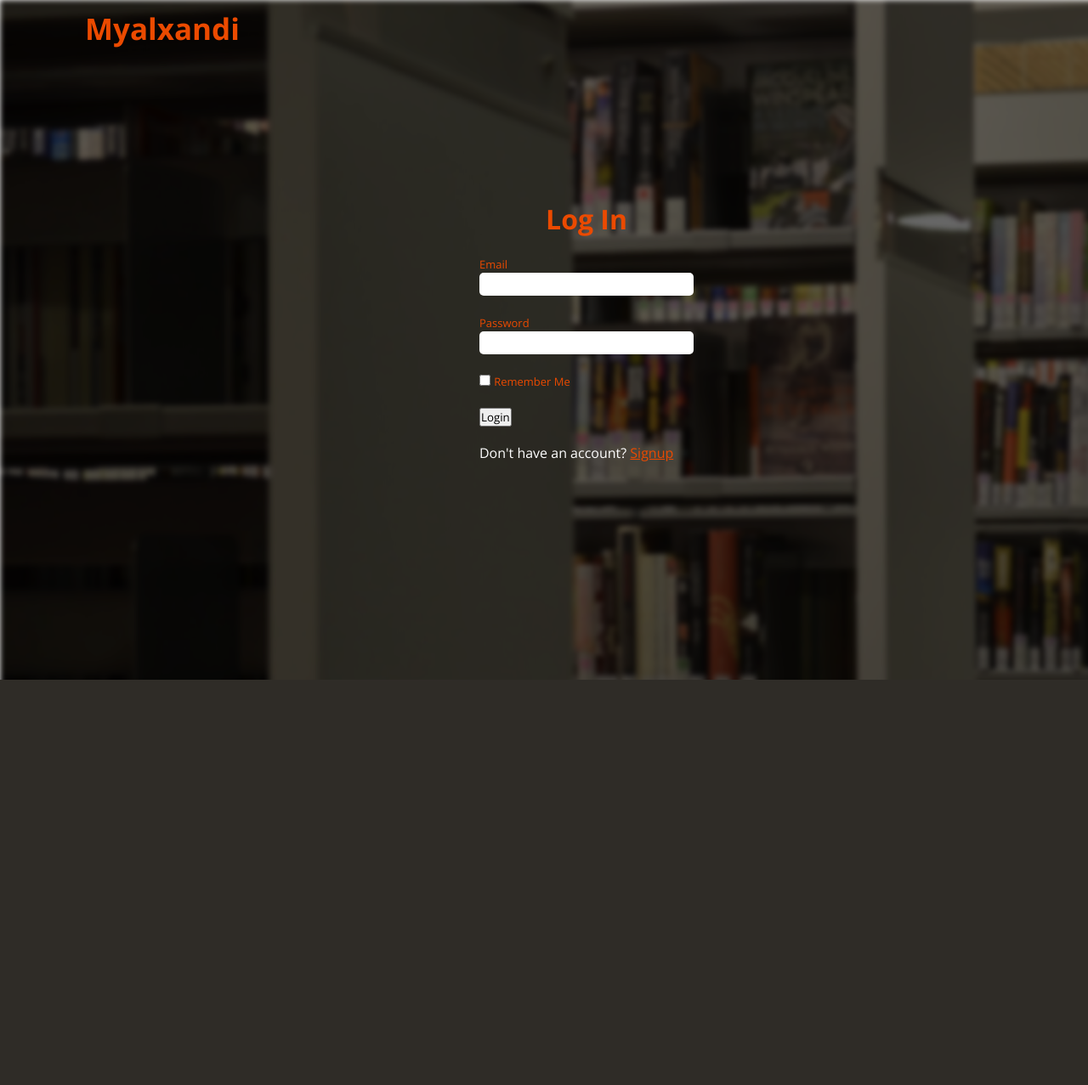
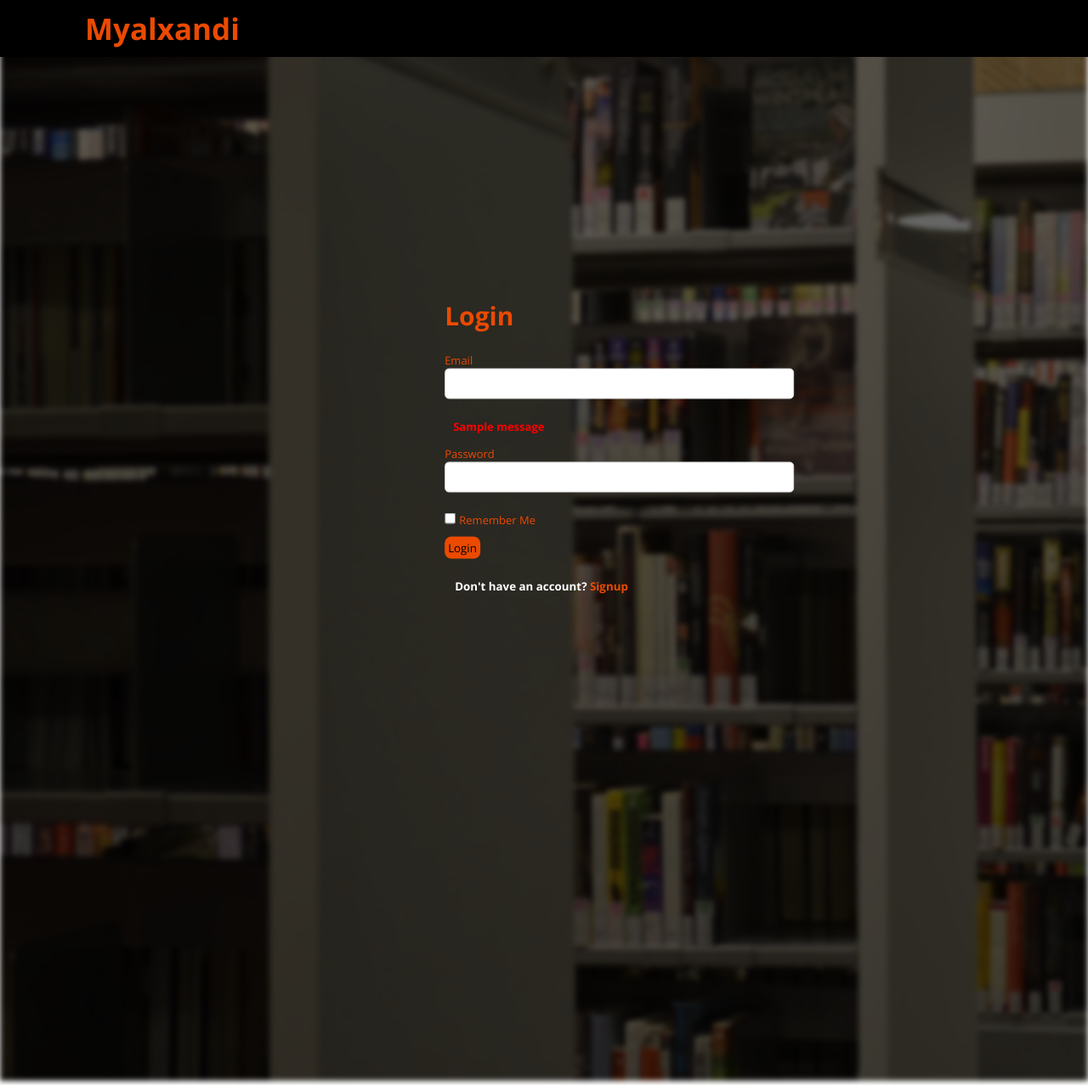
Before and after one commit to deelykos/Myalxandi, a Flask app: page /login in a window 1280 px wide. Shown: the whole page at 85% size. Before the commit the page ends 800 px from the top, so only its background shows below. Run offline with Flask 3, Linux system fonts and the light colour scheme; tables that the repository leaves empty hold one stand-in row (values such as "Sample post"); one stand-in notice (Sample message) is shown; some libraries are stand-ins or nearby versions.

Commit message:
Setting form messages

```diff
--- a/app/forms.py
+++ b/app/forms.py
@@ -4,11 +4,11 @@ from wtforms.validators import DataRequired, Length, Email, EqualTo, ValidationE
 from app.models import User
 
 class SignupForm(FlaskForm):
-    username = StringField('username', validators=[DataRequired(), Length(min=2, max=20)])
-    email = StringField('Email', validators=[DataRequired(), Email()])
-    password = PasswordField('Password', validators=[DataRequired()])
-    confirm_password = PasswordField('Confirm Password', validators=[DataRequired(), EqualTo('password')])
-    submit = SubmitField('Sign Up')
+    username = StringField('username', validators=[DataRequired(), Length(min=2, max=20)], render_kw={'class': 'my-class'})
+    email = StringField('Email', validators=[DataRequired(), Email()], render_kw={'class': 'my-class'})
+    password = PasswordField('Password', validators=[DataRequired()], render_kw={'class': 'my-class'})
+    confirm_password = PasswordField('Confirm Password', validators=[DataRequired(), EqualTo('password')], render_kw={'class': 'my-class'})
+    submit = SubmitField('Sign Up', render_kw={'class': 'my-submit'})
 
     def validate_username(self, username):
         user = User.query.filter_by(username=username.data).first()
@@ -22,7 +22,7 @@ class SignupForm(FlaskForm):
 
 
 class LoginForm(FlaskForm):
-    email = StringField('Email', validators=[DataRequired(), Email()])
-    password = PasswordField('Password', validators=[DataRequired()])
+    email = StringField('Email', validators=[DataRequired(), Email()], render_kw={'class': 'my-class'})
+    password = PasswordField('Password', validators=[DataRequired()], render_kw={'class': 'my-class'})
     remember_me = BooleanField('Remember Me')
-    submit = SubmitField('Login')
+    submit = SubmitField('Login', render_kw={'class': 'my-submit'})
--- a/app/routes.py
+++ b/app/routes.py
@@ -31,7 +31,7 @@ def login():
            login_user(user, remember=form.remember_me.data)
            return redirect(url_for('add_task'))
         else:
-            flash('Invalid email or password.')
+            flash('Wrong email or password.')
     return render_template('login.html', title='Login', form=form)
 
 
--- a/app/static/css/login.css
+++ b/app/static/css/login.css
@@ -13,7 +13,7 @@
 }
 
 /* Logo link styling */
-.logo a{
+.logo {
   text-decoration: none;
   color: #eb4a00;
   text-shadow: 3px;
@@ -22,6 +22,8 @@
   padding: 10px 100px;
   position: fixed;
   width: 100%;
+  background-color: #000;
+  z-index: 2;
 }
 
 /* Styling for the background image */
@@ -31,7 +33,7 @@
   height: 100%;
   background-size: cover;
   background-position: center;
-  position: fixed;
+  overflow-x: hidden;
   filter: blur(3px) brightness(0.4);
   z-index: -1;
 }
@@ -43,7 +45,7 @@
   border-radius: 70px;
   position: absolute;
   top: 50%;
-  left: 50%;
+  left: 45%;
   transform: translate(-50%, -50%);
   z-index: 1;
   padding: 20px;
@@ -52,7 +54,7 @@
 }
 
 .loginform p {
-  margin: 20px;
+  margin: 10px;
 }
 
 .loginform p span {
@@ -61,10 +63,20 @@
   font-size: 13px;
 }
 
-#email,#password {
-  border: 10px;
+legend {
+  color: #eb4a00;
+  margin-bottom: 20px;
+  font-size: 30px;
+  margin-top: 250px;
+}
+
+/* Add your custom styles to my form here */
+.my-class {
+  border: 1px solid #ddd;
+  padding: 8px;
   border-radius: 5px;
-  font-size: 20px;
+  margin-bottom: 10px;
+  width: 200%;
 }
 
 label {
@@ -74,41 +86,41 @@ label {
 }
 
 /* Styling login button */
-#submit:hover {
-  color: #eb4a00;
+.my-submit {
+  background-color: #eb4a00;
+  padding: 4px;
+  border-radius: 8px;
+  margin-bottom: 10px;
+  border: none;
+}
+
+.my-submit:hover {
+  color: white;
   cursor: pointer;
 }
 
-h1 {
-  text-align: center;
+/*styling small element */
+small a {
   color: #eb4a00;
+  text-decoration: none;
 }
 
-.signup-class {
-  font-weight: lighter;
+small {
+  margin-left: 22px;
 }
 
-.signup-class a {
-  color: #eb4a00;
+/* styling flash message */
+.flash-message {
+  color: red;
+  font-size: small;
+  margin-left: 20px;
+  margin-right: 10px;
 }
+
 /* Add responsive styles */
 @media (max-width: 952px) {
-  .center {
-    width: 40%;
-    margin-right: 50px;
-    padding-right: 50px;
-  }
-
-  .center h1 {
-    font-size: 24px;
-  }
-
-  .center p {
-    font-size: 19px;
-  }
-
   .loginform p {
-    margin: 15px;
+    margin: 14px;
   }
 
   .loginform p span {
--- a/app/static/css/main.css
+++ b/app/static/css/main.css
@@ -137,7 +137,7 @@ p {
   }
 
   h2 {
-    font-size: 25px;
+    font-size: 30px;
   }
 
   p {
@@ -145,7 +145,7 @@ p {
   }
 
   label.logo {
-    font-size: 20px;
+    font-size: 25px;
     padding-left: 50px;
   }
 
--- a/app/templates/home.html
+++ b/app/templates/home.html
@@ -6,7 +6,7 @@
     {% if title %}
     <title>Myalxandi - {{ title }}</title>
     {% else %}
-    <title>MyAlx & I</title>
+    <title>Myalxandi</title>
     {% endif %}
     {% block styles %}
     <link rel="stylesheet" href="{{ url_for('static', filename='css/main.css') }}">
--- a/app/templates/login.html
+++ b/app/templates/login.html
@@ -4,23 +4,30 @@
 <link rel="stylesheet" href="{{ url_for('static', filename='css/login.css') }}">
 {% endblock %}
 {% block body %}
+<div class="logo">Myalxandi</div>
 <div class="Bgimage">
     <img src="{{ url_for('static', filename='images/img1.jpg') }}" alt="Background Image">
 </div>
-<div class="logo">
-  <a>Myalxandi</a>
-</div>
 <div class="loginform">
-  <h1>Log In</h1>
     <form action="" method="post" novalidate>
       {{ form.hidden_tag() }}
       <p>
+        <legend>Login</legend>
         {{ form.email.label }}<br>
         {{ form.email }}<br>
         {% for error in form.email.errors %}
         <span>{{ error }}</span>
         {% endfor %}
       </p>
+      <span class="flash-message">
+        {% with messages = get_flashed_messages() %}
+          {% if messages %}
+            {% for message in messages %}
+              {{ message }}
+            {% endfor %}
+          {% endif %}
+        {% endwith %}
+      </span>
       <p>
         {{ form.password.label }}<br>
         {{ form.password }}<br>
@@ -30,10 +37,11 @@
       </p>
       <p>{{ form.remember_me() }} {{ form.remember_me.label }}</p>
       <p>{{ form.submit() }}</p>
+      <small>
+        Don't have an account?
+        <a href="{{ url_for('signup') }}">Signup</a>
+      </small>
     </form>
-    <p class="signup-class">Don't have an account?
-      <a class="active"  href="{{ url_for('signup') }}">Signup</a>
-    </p>
   </div>
 </div>
 {% endblock %}
```
Also changed, not shown: other parts of app/static/css/login.css (+12 -18 lines), app/static/css/signup.css (+48 -55 lines), app/templates/signup.html (+8 -7 lines).
